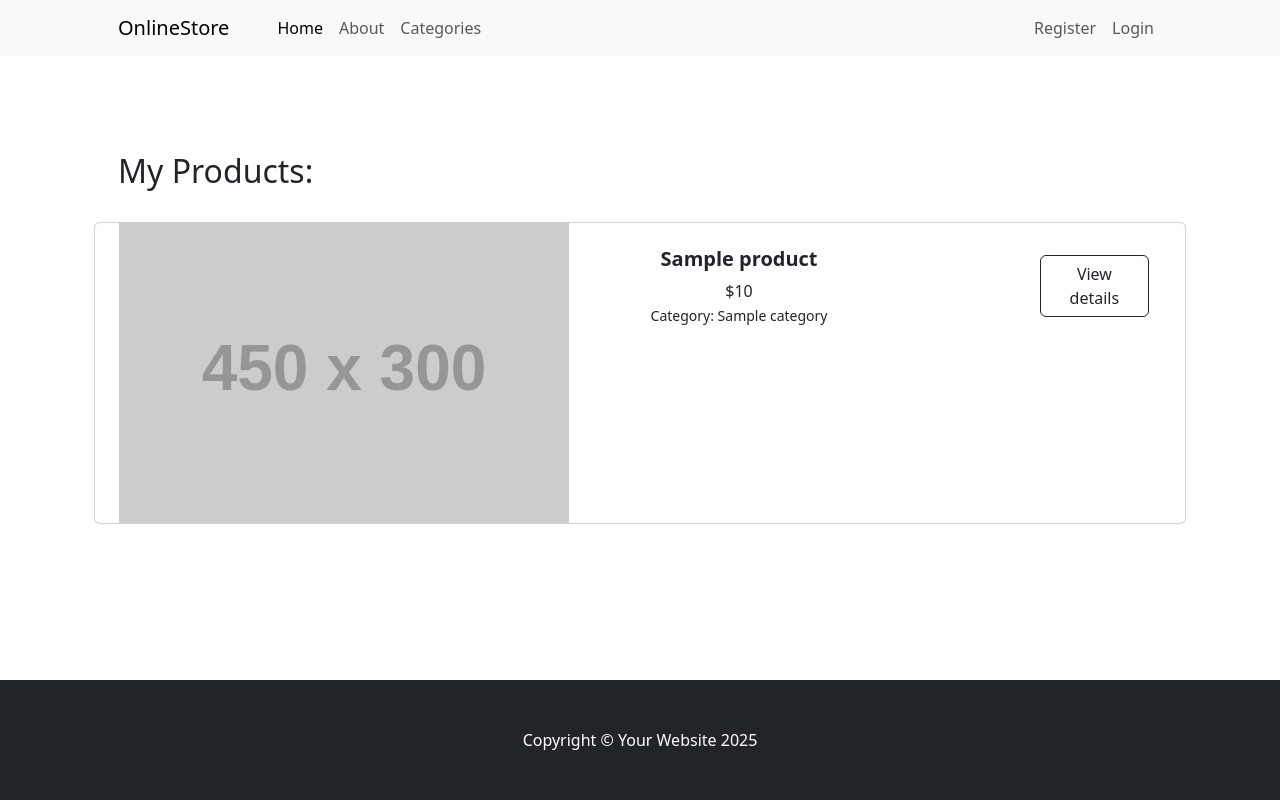
After one commit to ViKTor833/django-docker-ecommerce-store, a Django app: template store/templates/store/view_created_products.html in a window 1280 px wide. The commit adds this page. Run offline with Django 3.2, Linux system fonts and the light colour scheme; the template is opened without the code that fills it: most values are stand-ins (such as "Sample title", 1, 10 or a date in 2020); grey boxes labelled with a size stand in for pictures from a placeholder-image service; some libraries are stand-ins or nearby versions.

Commit message:
Add my_products page for Seller

```diff
--- a/store/templates/store/navbar.html
+++ b/store/templates/store/navbar.html
@@ -43,7 +43,7 @@
                        data-bs-toggle="dropdown" aria-expanded="false">Products</a>
                     <ul class="dropdown-menu" aria-labelledby="navbarDropdown">
                         <li class="nav-item"><a class="nav-link" href="{% url 'add_product' %}">Add New Product</a></li>
-                        <li class="nav-item"><a class="nav-link" href="#">View My Products</a></li>
+                        <li class="nav-item"><a class="nav-link" href="{% url 'view_created_products' %}">View My Products</a></li>
                     </ul>
                 </li>
                 {% endif %}
--- /dev/null
+++ b/store/templates/store/view_created_products.html
@@ -0,0 +1,56 @@
+{% extends 'store/index.html' %}
+
+
+{% block content%}
+
+<section class="py-5">
+
+    <div class="container px-4 px-lg-5 mt-5 ">
+        <h2>My Products:</h2>
+        <br>
+        {% for product in products %}
+        <div class="row gx-4 gx-lg-5 row-cols-2 row-cols-md-3 justify-content-center d-flex">
+                <div class="card h-100 w-100">
+                <div class="row">
+                    <div class="col-4">
+                        <img class="card-img-left" src="https://dummyimage.com/450x300/dee2e6/6c757d.jpg" alt="..."/>
+                    </div>
+                    <!-- Product details-->
+
+                    <div class="col-5 card-body p-4">
+                        <div class=" text-center">
+                            <!-- Product name-->
+                            <h5 class="fw-bolder">{{ product.name}}</h5>
+                            <!-- Product price-->
+                            ${{ product.price }}
+                            <br>
+
+                            <p><small>Category: {{ product.category}}</small></p>
+                            <br>
+                        </div>
+                    </div>
+                    <!-- Product actions-->
+                    <div class="col p-4 pt-2 border-top-0 bg-transparent text-center">
+                        <br>
+                        <div class="row">
+                            <div class="text-center"><a class="btn btn-outline-dark mt-auto"
+                                                        href="{% url 'product_detail' product.id %}">View
+                                details</a></div>
+                        </div>
+                        <br>
+
+                        <div class="row">
+
+                        </div>
+
+
+                    </div>
+                </div>
+            </div>
+        </div>
+        <br>
+        {% endfor %}
+    </div>
+</section>
+
+{% endblock %}
--- a/store/urls.py
+++ b/store/urls.py
@@ -21,4 +21,5 @@ urlpatterns = [
     path('checkout_order/', views.checkout_order, name='checkout_order'),
     path('show_orders/', views.show_orders, name='show_orders'),
     path('show_order/<int:pk>', views.show_order_detail, name='show_order_detail'),
+    path("view_created_products/", views.view_created_products, name="view_created_products"),
 ]
```
Also changed, not shown: store/views.py (+12 -0 lines).
